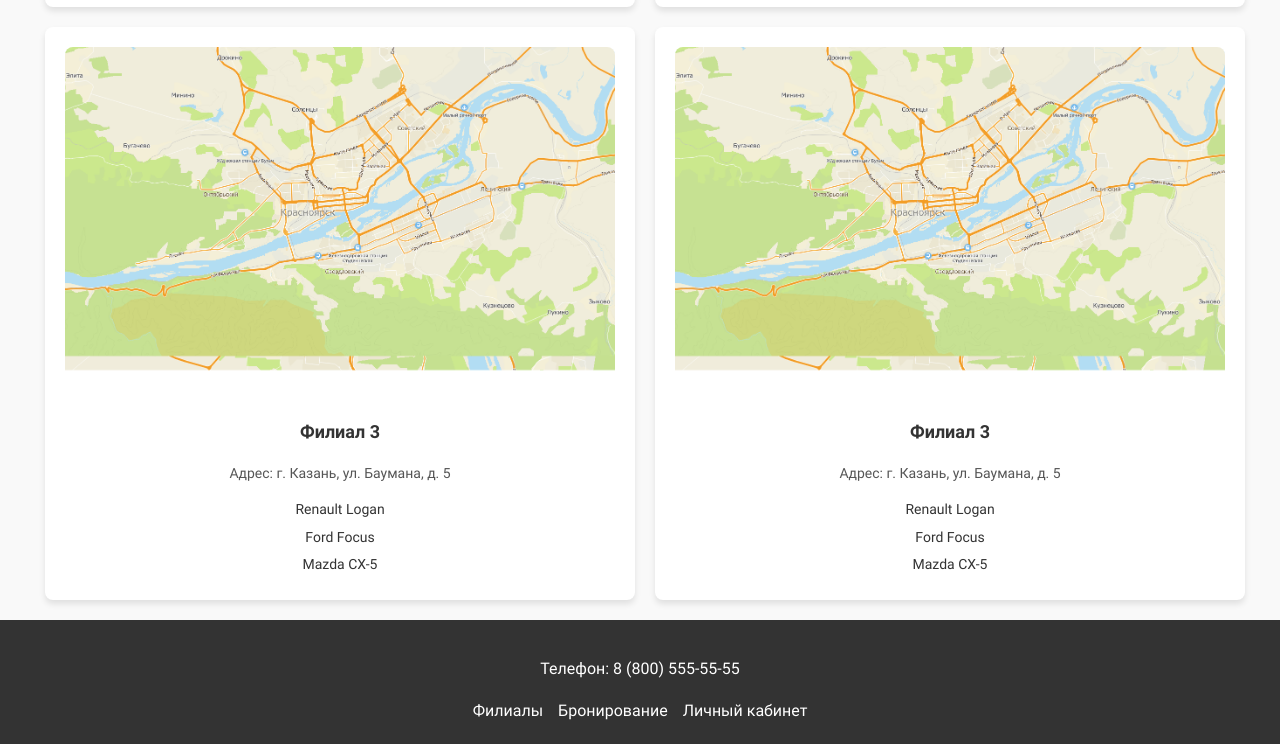
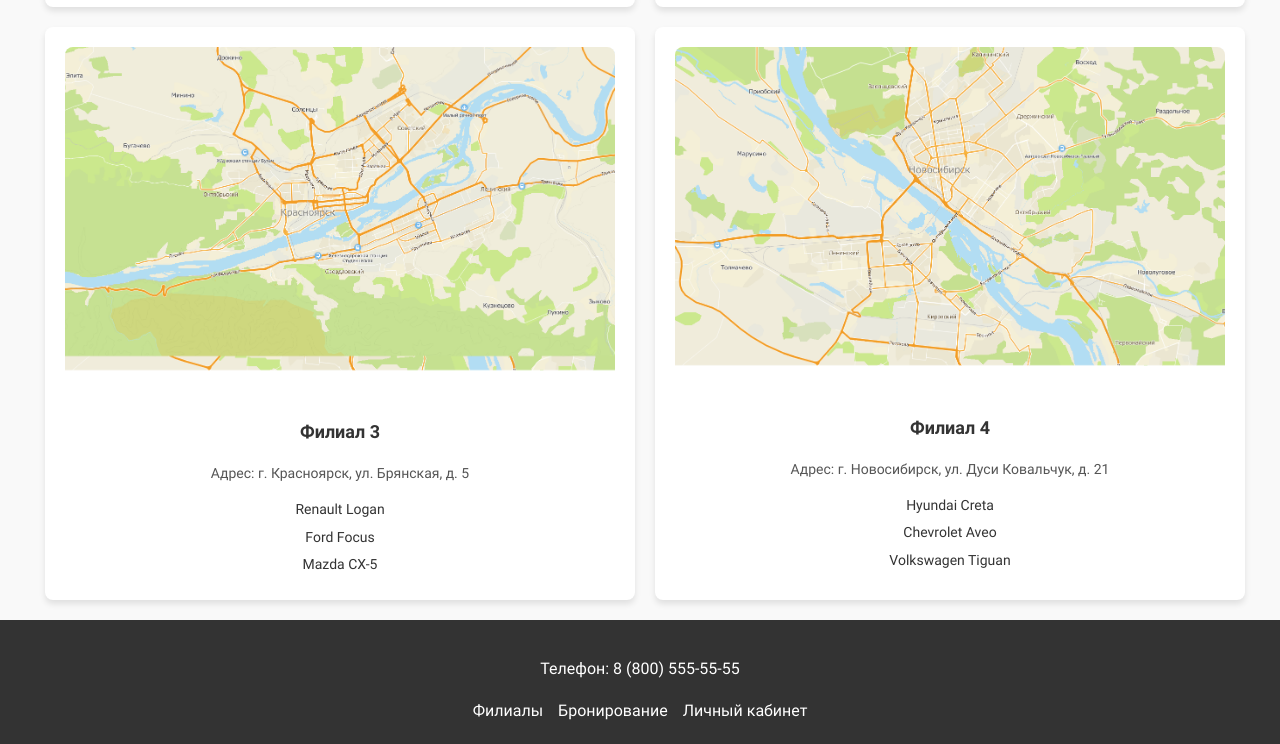
Before and after one commit to Verefer/module1, a plain HTML site: page catcar/branches.html in a window 1280 px wide. Shown: the part 773-1517 px from the top of the page. Drawn offline with Linux system fonts and the light colour scheme; files whose address does not match are found by name; a web font is replaced by a local one.

Commit message:
modified:   catcar/branches.html

```diff
--- a/catcar/branches.html
+++ b/catcar/branches.html
@@ -59,9 +59,9 @@
                         </ul>
                     </div>
                     <div class="branch">
-                        <img src="images/maps/kras.png" alt="Филиал Казань">
+                        <img src="images/maps/kras.png" alt="Филиал Красноярск">
                         <h3>Филиал 3</h3>
-                        <p>Адрес: г. Казань, ул. Баумана, д. 5</p>
+                        <p>Адрес: г. Красноярск, ул. Брянская, д. 5</p>
                         <ul>
                             <li>Renault Logan</li>
                             <li>Ford Focus</li>
@@ -69,15 +69,16 @@
                         </ul>
                     </div>
                     <div class="branch">
-                        <img src="images/maps/kras.png" alt="Филиал Казань">
-                        <h3>Филиал 3</h3>
-                        <p>Адрес: г. Казань, ул. Баумана, д. 5</p>
+                        <img src="images/maps/Novos.png" alt="Филиал Новосибирск">
+                        <h3>Филиал 4</h3>
+                        <p>Адрес: г. Новосибирск, ул. Дуси Ковальчук, д. 21</p>
                         <ul>
-                            <li>Renault Logan</li>
-                            <li>Ford Focus</li>
-                            <li>Mazda CX-5</li>
+                            <li>Hyundai Creta</li>
+                            <li>Chevrolet Aveo</li>
+                            <li>Volkswagen Tiguan</li>
                         </ul>
                     </div>
+
                 </div>
             </div>
         </section>
```
